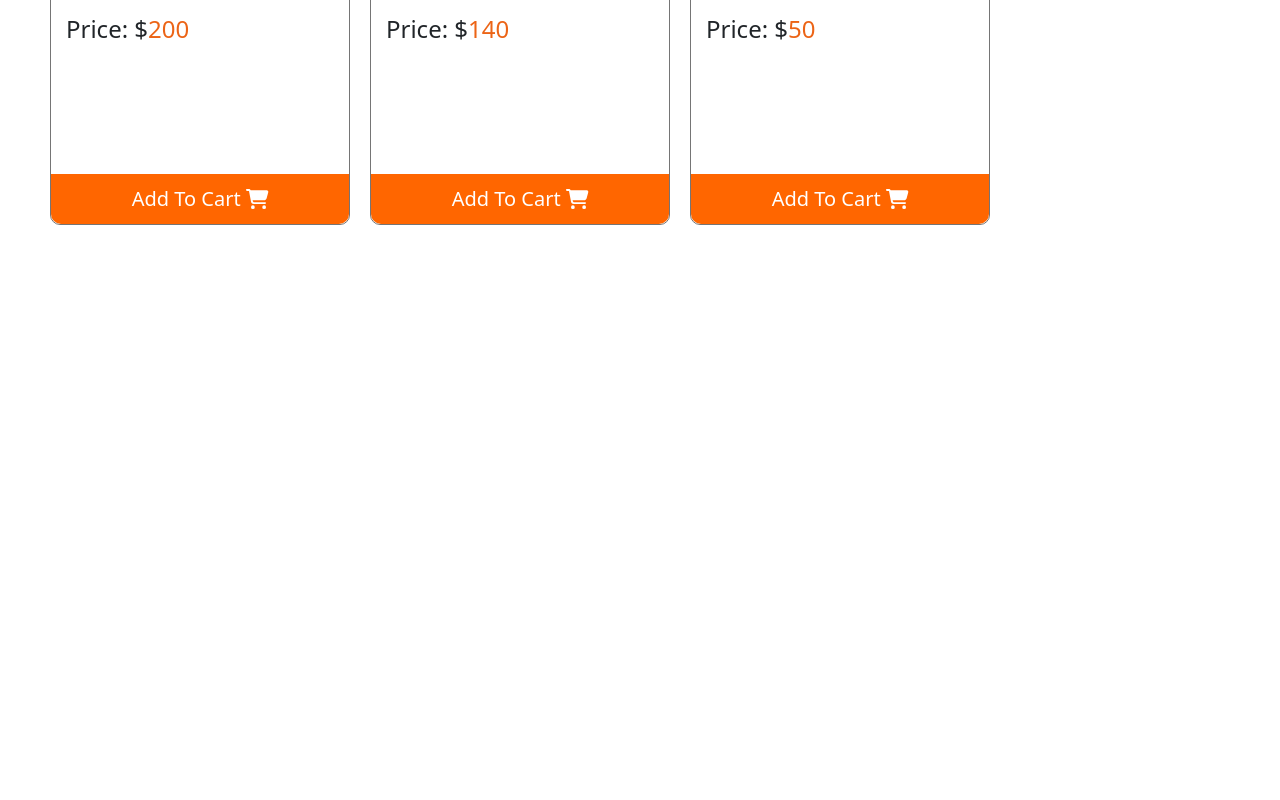
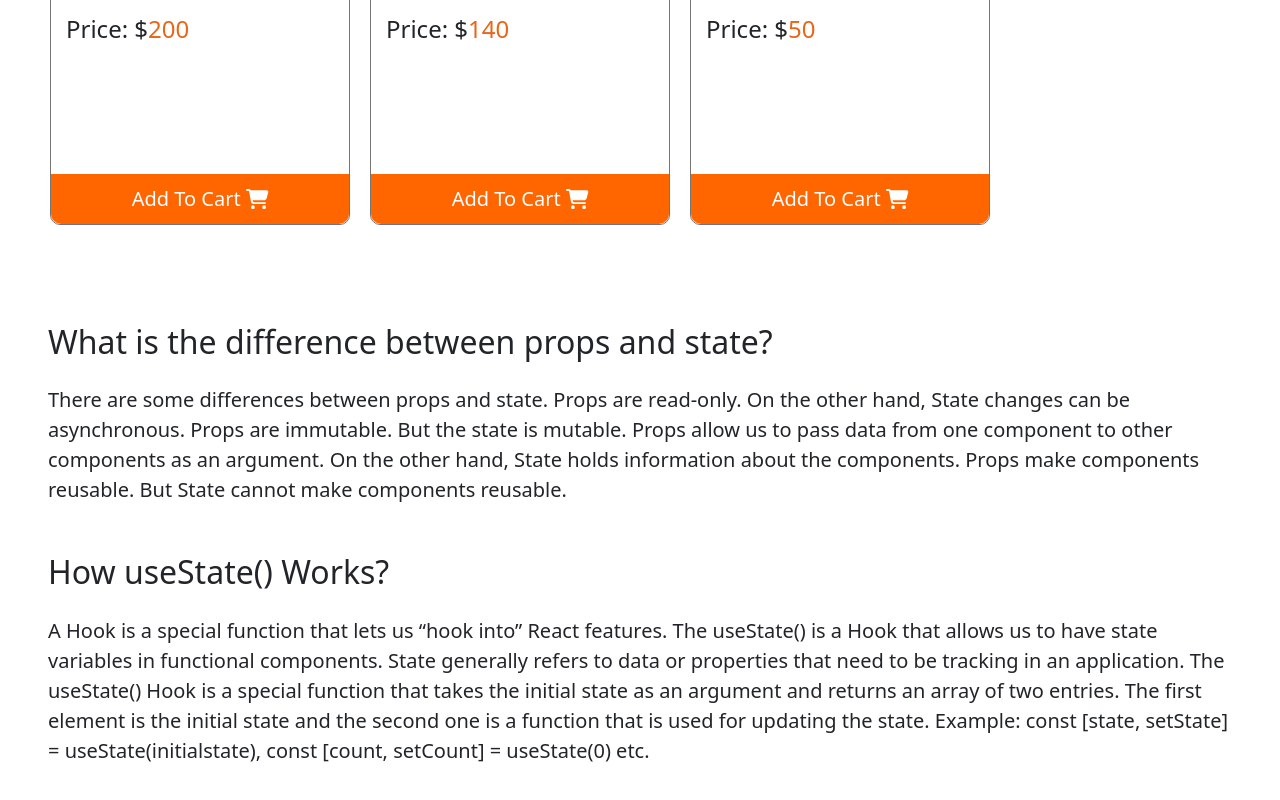
Before and after one commit to neel123go/lucky-one, a React (Create React App) app: page / in a window 1280 px wide. Shown: the part 1981-2781 px from the top of the page. Before the commit the page ends 2256 px from the top, so only its background shows below. Built offline with nearby package versions, Linux system fonts and the light colour scheme.

Commit message:
question answer completed

```diff
--- a/src/App.js
+++ b/src/App.js
@@ -1,12 +1,14 @@
 import './App.css';
 import 'bootstrap/dist/css/bootstrap.min.css';
 import Shop from './Components/Shop/Shop';
+import QuestionAnswer from './Components/QuestionAnswer/QuestionAnswer';
 
 function App() {
   return (
     <div className="App">
       <h1 className='my-4 text-center'>Clock World</h1>
       <Shop></Shop>
+      <QuestionAnswer></QuestionAnswer>
     </div>
   );
 }
--- /dev/null
+++ b/src/Components/QuestionAnswer/QuestionAnswer.css
@@ -0,0 +1,4 @@
+.answer-text{
+    font-size: 20px;
+    line-height: 1.5;
+}
--- /dev/null
+++ b/src/Components/QuestionAnswer/QuestionAnswer.js
@@ -0,0 +1,16 @@
+import React from 'react';
+import './QuestionAnswer.css';
+
+const QuestionAnswer = () => {
+    return (
+        <div className='p-5'>
+            <h2>What is the difference between props and state?</h2>
+            <h6 className='mt-4 answer-text mb-5'>There are some differences between props and state. Props are read-only. On the other hand, State changes can be asynchronous. Props are immutable. But the state is mutable. Props allow us to pass data from one component to other components as an argument. On the other hand, State holds information about the components. Props make components reusable. But State cannot make components reusable.</h6>
+
+            <h2>How useState() Works?</h2>
+            <h6 className='mt-4 answer-text'>A Hook is a special function that lets us “hook into” React features. The useState() is a Hook that allows us to have state variables in functional components. State generally refers to data or properties that need to be tracking in an application. The useState() Hook is a special function that takes the initial state as an argument and returns an array of two entries. The first element is the initial state and the second one is a function that is used for updating the state. Example: const [state, setState] = useState(initialstate), const [count, setCount] = useState(0) etc.</h6>
+        </div>
+    );
+};
+
+export default QuestionAnswer;
```
